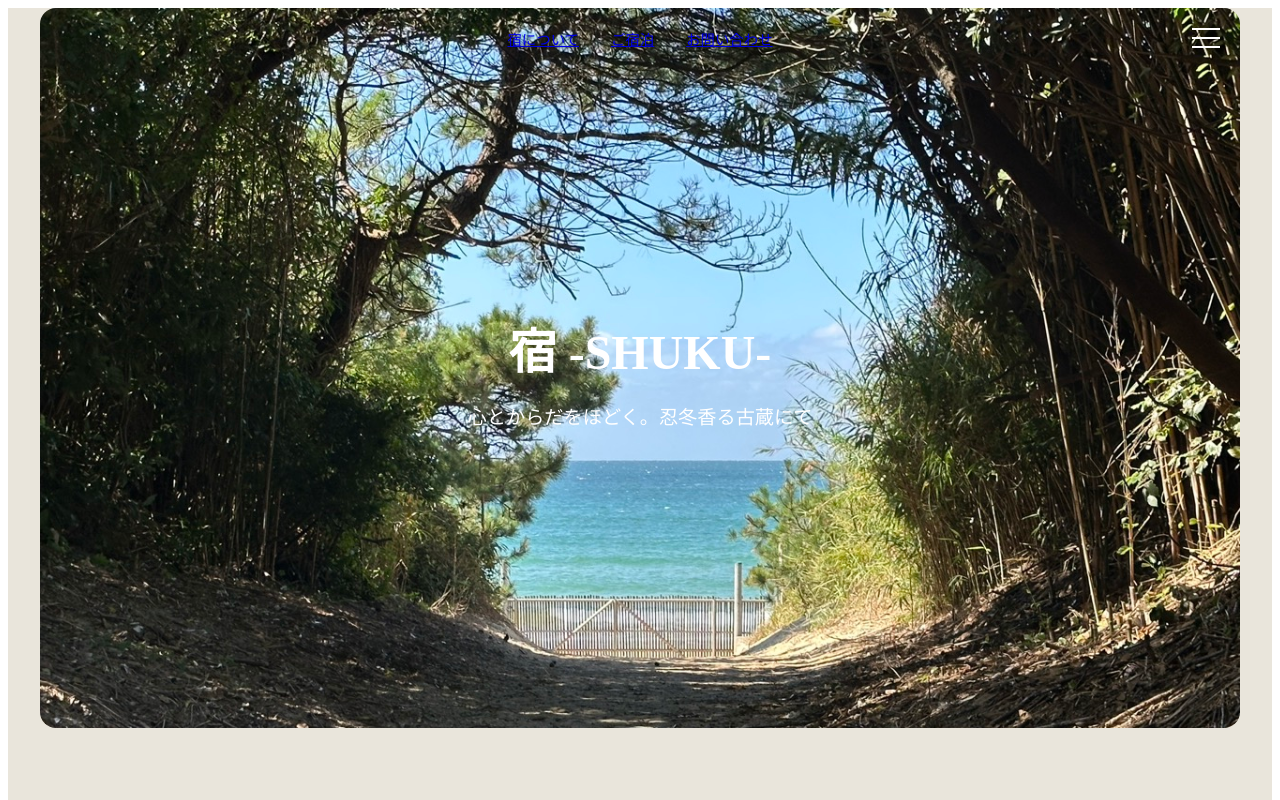
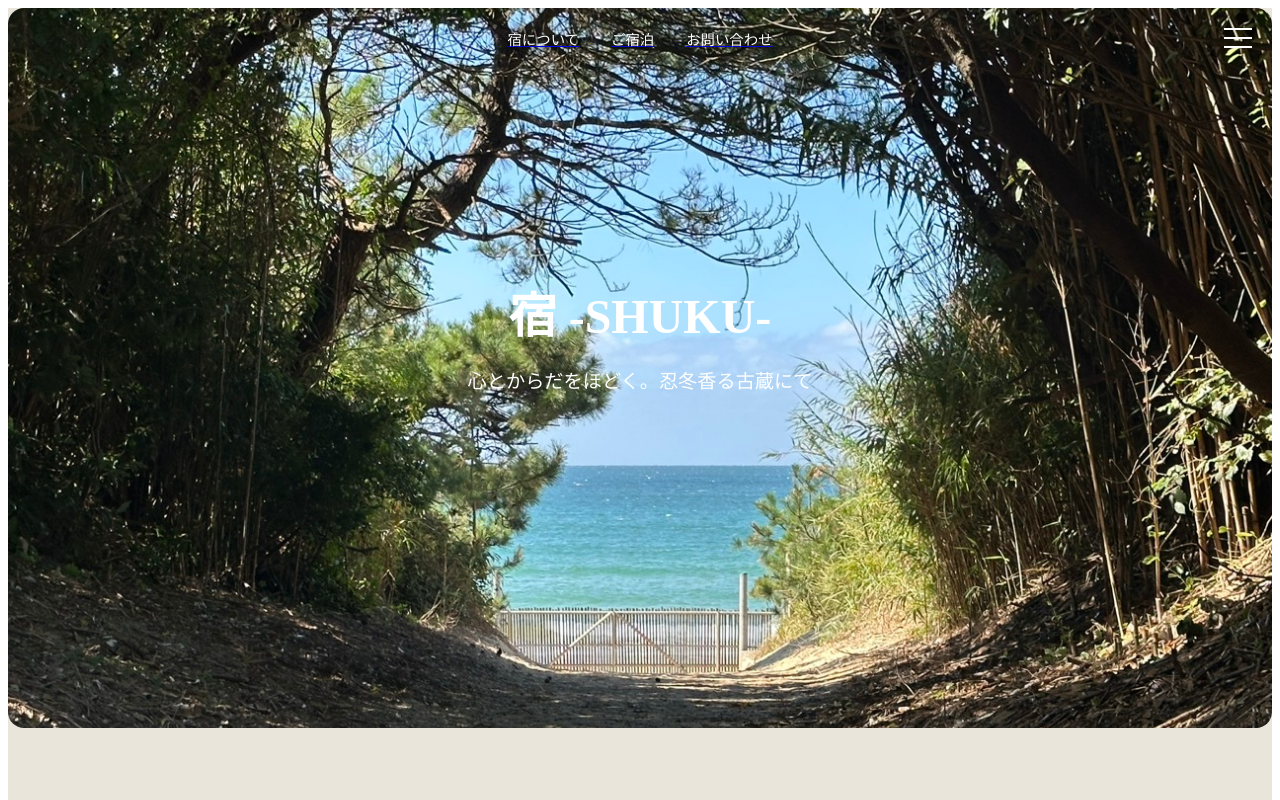
Before and after one commit to likeiga2/secret-beach-villa, a Next.js app: page / in a window 1280 px wide. Shown: the top 800 px of the page. Built offline with nearby package versions, Linux system fonts and the light colour scheme.

Commit message:
Adjust menu color and hero layout to match shuku-kokon design; enlarge hero width, remove margins, set white nav text; prepare for Beds24 booking integration

```diff
--- a/pages/index.js
+++ b/pages/index.js
@@ -2,31 +2,21 @@ import { useState, useEffect } from 'react';
 import Link from 'next/link';
 
 export default function Home() {
-  const images = ['/IMG_5949.jpeg', '/IMG_5947.jpeg', '/IMG_5941.jpeg'];
+  const images = ["/IMG_5949.jpeg", "/IMG_5947.jpeg", "/IMG_5941.jpeg"];
   const [currentIndex, setCurrentIndex] = useState(0);
   const [menuOpen, setMenuOpen] = useState(false);
 
   useEffect(() => {
     const interval = setInterval(() => {
-      setCurrentIndex((prev) => (prev + 1) % images.length);
+      setCurrentIndex(prev => (prev + 1) % images.length);
     }, 4000);
     return () => clearInterval(interval);
   }, []);
 
   return (
-    <div style={{ margin: 0, fontFamily: "'Noto Serif JP', serif", backgroundColor: '#e9e5db' }}>
-      {/* Container without white margin, borderless */}
-      <div style={{ margin: '0 auto', maxWidth: '1200px', position: 'relative' }}>
-        {/* Hero Section with rounded corners */}
-        <section
-          style={{
-            position: 'relative',
-            height: '90vh',
-            overflow: 'hidden',
-            borderRadius: '16px'
-          }}
-        >
-          {/* Background images cross-fading */}
+    <div style={{ margin: 0, fontFamily: "'Noto Serif JP', serif", backgroundColor: "#e9e5db", overflowX: 'hidden' }}>
+      <div style={{ margin: '0 auto', maxWidth: '1600px', position: 'relative', padding: '0' }}>
+        <section style={{ position: 'relative', height: '90vh', overflow: 'hidden', borderRadius: '16px' }}>
           {images.map((src, index) => (
             <div
               key={index}
@@ -37,12 +27,11 @@ export default function Home() {
                 position: 'absolute',
                 inset: 0,
                 opacity: currentIndex === index ? 1 : 0,
-                transition: 'opacity 1s ease-in-out'
+                transition: 'opacity 1s ease-in-out',
               }}
             />
           ))}
 
-          {/* Desktop navigation menu centered at top */}
           <nav
             style={{
               position: 'absolute',
@@ -52,32 +41,31 @@ export default function Home() {
               zIndex: 3,
               display: 'flex',
               gap: '2rem',
+              fontSize: '0.9rem',
               color: '#fff',
-              fontSize: '0.9rem',
-              textShadow: '0 1px 3px rgba(0,0,0,0.6)'
+              textShadow: '0 1px 3px rgba(0,0,0,0.6)',
             }}
           >
-            <Link href="/about"><span style={{ cursor: 'pointer' }}>宿について</span></Link>
-            <Link href="/stay"><span style={{ cursor: 'pointer' }}>ご宿泊</span></Link>
-            <Link href="/contact"><span style={{ cursor: 'pointer' }}>お問い合わせ</span></Link>
+            <Link href="/about"><span style={{ color: '#fff', cursor: 'pointer' }}>宿について</span></Link>
+            <Link href="/stay"><span style={{ color: '#fff', cursor: 'pointer' }}>ご宿泊</span></Link>
+            <Link href="/contact"><span style={{ color: '#fff', cursor: 'pointer' }}>お問い合わせ</span></Link>
           </nav>
 
-          {/* Logo and tagline */}
           <div
             style={{
               position: 'relative',
               zIndex: 2,
               textAlign: 'center',
               color: '#fff',
-              top: '45%',
-              transform: 'translateY(-50%)'
+              top: '40%',
+              transform: 'translateY(-50%)',
             }}
           >
             <h1 style={{ fontSize: '3rem', marginBottom: '1rem' }}>宿 -SHUKU-</h1>
             <p style={{ fontSize: '1.2rem' }}>心とからだをほどく。忍冬香る古蔵にて</p>
           </div>
 
-          {/* Hamburger menu for mobile */}
+          {/* Mobile hamburger menu */}
           <div
             onClick={() => setMenuOpen(true)}
             style={{
@@ -90,7 +78,7 @@ export default function Home() {
               zIndex: 4,
               display: 'flex',
               flexDirection: 'column',
-              justifyContent: 'space-between'
+              justifyContent: 'space-between',
             }}
           >
             <span
@@ -99,7 +87,7 @@ export default function Home() {
                 height: '2px',
                 backgroundColor: '#fff',
                 transition: 'transform 0.3s',
-                transform: menuOpen ? 'rotate(45deg) translateY(8px)' : 'none'
+                transform: menuOpen ? 'rotate(45deg) translateY(8px)' : 'none',
               }}
             />
             <span
@@ -108,7 +96,7 @@ export default function Home() {
                 height: '2px',
                 backgroundColor: '#fff',
                 transition: 'opacity 0.3s',
-                opacity: menuOpen ? 0 : 1
+                opacity: menuOpen ? 0 : 1,
               }}
             />
             <span
@@ -117,12 +105,11 @@ export default function Home() {
                 height: '2px',
                 backgroundColor: '#fff',
                 transition: 'transform 0.3s',
-                transform: menuOpen ? 'rotate(-45deg) translateY(-8px)' : 'none'
+                transform: menuOpen ? 'rotate(-45deg) translateY(-8px)' : 'none',
               }}
             />
           </div>
 
-          {/* Slide-in mobile menu */}
           {menuOpen && (
             <>
               <div
@@ -135,7 +122,7 @@ export default function Home() {
                   height: '100%',
                   backdropFilter: 'blur(6px)',
                   backgroundColor: 'rgba(0,0,0,0.6)',
-                  zIndex: 10
+                  zIndex: 10,
                 }}
               />
               <div
@@ -151,7 +138,7 @@ export default function Home() {
                   padding: '3rem 2rem',
                   zIndex: 11,
                   transform: menuOpen ? 'translateX(0)' : 'translateX(100%)',
-                  transition: 'transform 0.4s ease'
+                  transition: 'transform 0.4s ease',
                 }}
               >
                 <div
@@ -162,7 +149,7 @@ export default function Home() {
                     right: '20px',
                     width: '24px',
                     height: '24px',
-                    cursor: 'pointer'
+                    cursor: 'pointer',
                   }}
                 >
                   <span
@@ -173,7 +160,7 @@ export default function Home() {
                       width: '100%',
                       height: '2px',
                       backgroundColor: '#333',
-                      transform: 'rotate(45deg)'
+                      transform: 'rotate(45deg)',
                     }}
                   />
                   <span
@@ -184,13 +171,13 @@ export default function Home() {
                       width: '100%',
                       height: '2px',
                       backgroundColor: '#333',
-                      transform: 'rotate(-45deg)'
+                      transform: 'rotate(-45deg)',
                     }}
                   />
                 </div>
-                <Link href="/about"><span style={{ display: 'block', margin: '1rem 0', fontSize: '1.5rem' }}>宿について</span></Link>
-                <Link href="/stay"><span style={{ display: 'block', margin: '1rem 0', fontSize: '1.5rem' }}>ご宿泊</span></Link>
-                <Link href="/contact"><span style={{ display: 'block', margin: '1rem 0', fontSize: '1.5rem' }}>お問い合わせ</span></Link>
+                <Link href="/about"><span style={{ display: 'block', margin: '1rem 0', fontSize: '1.5rem', color: '#333' }}>宿について</span></Link>
+                <Link href="/stay"><span style={{ display: 'block', margin: '1rem 0', fontSize: '1.5rem', color: '#333' }}>ご宿泊</span></Link>
+                <Link href="/contact"><span style={{ display: 'block', margin: '1rem 0', fontSize: '1.5rem', color: '#333' }}>お問い合わせ</span></Link>
               </div>
             </>
           )}
@@ -211,19 +198,11 @@ export default function Home() {
         <div style={{ display: 'flex', justifyContent: 'center', gap: '1rem', flexWrap: 'wrap' }}>
           <div>
             <label htmlFor="checkin">チェックイン</label><br />
-            <input
-              id="checkin"
-              type="date"
-              style={{ padding: '0.5rem', borderRadius: '0.25rem', border: '1px solid #ccc' }}
-            />
+            <input id="checkin" type="date" style={{ padding: '0.5rem', borderRadius: '0.25rem', border: '1px solid #ccc' }} />
           </div>
           <div>
             <label htmlFor="checkout">チェックアウト</label><br />
-            <input
-              id="checkout"
-              type="date"
-              style={{ padding: '0.5rem', borderRadius: '0.25rem', border: '1px solid #ccc' }}
-            />
+            <input id="checkout" type="date" style={{ padding: '0.5rem', borderRadius: '0.25rem', border: '1px solid #ccc' }} />
           </div>
         </div>
       </section>
```
